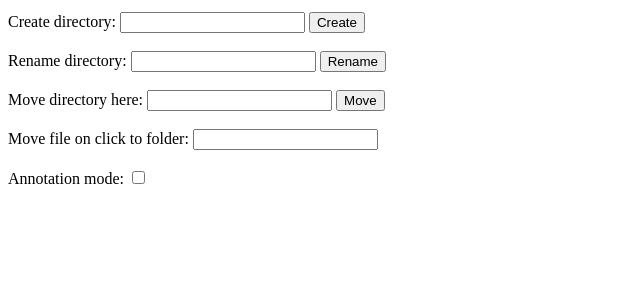
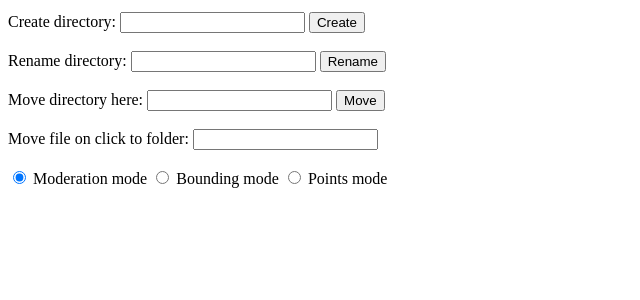
Before and after one commit to kostyaev/image-turk, a Python web app: template web/templates/browse.html in a window 1280 px wide. Shown: the part 268-568 px from the top of the page, without its empty margins (0-640 px from the left). Run offline with Jinja, Linux system fonts and the light colour scheme; the template is opened without the code that fills it, so the values that code supplies are empty; some libraries are stand-ins or nearby versions.

Commit message:
points mode

```diff
--- a/web/templates/base.html
+++ b/web/templates/base.html
@@ -54,15 +54,22 @@
     $(document).ready(function () {
         var $content = $('#content');
 
-        $('#annotations_enabled').on("change", function () {
-            if ($(this).is(":checked")) {
-                $content.addClass('annotations');
-                enableSelect();
-            } else {
-                $content.removeClass('annotations');
-                disableSelect();
+        $('input[name=mode]').on("change", function () {
+
+            switch (this.value) {
+                case 'moderation':
+                    disableSelect();
+                    break;
+                case 'bounding':
+                    enableSelect('areas');
+                    break;
+                case 'points':
+                    enableSelect('points');
+                    break;
             }
+
         })
+
 
         $('.webImage').on("click", function (e) {
             var $input = $(this);
@@ -213,12 +220,20 @@
         });
 
 
-        function enableSelect() {
+        function enableSelect(mode) {
+
+            if ($content.hasClass('annotations')) {
+                disableSelect();
+            }
+
+            $content.addClass('annotations');
+
             $('.localImage').each(function (i, img) {
 
                 var $img = $(img)
-                var initialAreas = $img.data('areas') ? $img.data('areas') : JSON.parse($img.attr('data-areas'))
+                var initialAreas = $img.data(mode) ? $img.data(mode) : JSON.parse($img.attr('data-' + mode))
                 $img.data('disabling', false)
+                $img.data('mode', mode)
 
 
                 function onLoad() {
@@ -229,19 +244,25 @@
                         return {
                             x: Math.ceil(area.x / ratio),
                             y: Math.ceil(area.y / ratio),
-                            width: Math.floor(area.width / ratio),
-                            height: Math.floor(area.height / ratio)
+                            width: Math.floor(area.width / ratio) || 5,
+                            height: Math.floor(area.height / ratio) || 5
                         }
                     });
 
+                    console.log(initialAreas)
+
                     $img.selectAreas({
-                        areas: initialAreas
+                        areas: initialAreas,
+                        minSize: [ 5, 5 ],
+                        maxSize: mode === 'points' ? [ 5.1, 5.1 ] : [ 0, 0 ]
                     });
 
                     if (!$img.data('inited')) {
                         $img.data('inited', true);
 
                         $img.on('changed', function (e, _, areas) {
+
+                            var _mode = $img.data('mode');
 
                             if ($img.data('disabling')) {
                                 return
@@ -258,7 +279,7 @@
 
                             var body = {
                                 img: $img.attr('src'),
-                                areas: areas
+                                [_mode]: areas
                             };
 
                             $.ajax({
@@ -266,11 +287,9 @@
                                 context: this,
                                 dataType: "json",
                                 contentType: "application/json; charset=utf-8",
-                                url: window.location.href + '/areas',
+                                url: window.location.href + '/' + _mode,
                                 data: JSON.stringify(body),
                                 success: function (html) {
-
-
                                 },
                                 failure: function (errMsg) {
                                 }
@@ -290,8 +309,11 @@
         }
 
         function disableSelect() {
+            $content.removeClass('annotations');
+
             $('.localImage').each(function (i, img) {
                 var $img = $(img);
+                var mode = $img.data('mode')
 
                 var ratio = img.naturalWidth / $img.width();
 
@@ -306,7 +328,7 @@
                     }
                 });
 
-                $img.data('areas', areas);
+                $img.data(mode, areas);
 
                 $img.data('disabling', true);
 
--- a/web/templates/browse.html
+++ b/web/templates/browse.html
@@ -58,8 +58,19 @@
 <br/>
 
 <div>
-    <label for="annotations_enabled">Annotation mode:</label>
-    <input type="checkbox" name="annotations_enabled" id="annotations_enabled"/>
+    <label>
+        <input type="radio" name="mode" value="moderation" checked/>
+        Moderation mode
+    </label>
+
+    <label>
+        <input type="radio" name="mode" value="bounding"/>
+        Bounding mode
+    </label>
+    <label>
+        <input type="radio" name="mode" value="points"/>
+        Points mode
+    </label>
 </div>
 
 <br/>
@@ -94,7 +105,7 @@
 
 {% for image in images %}
 <div class="imgWrapper">
-    <img src="{{ image }}" data-areas="{{ areas[ image.rsplit('.')[0] ] or [] }}" class="localImage imgContain"
+    <img src="{{ image }}" data-areas="{{ areas[ image.rsplit('.')[0] ] or [] }}" data-points="{{ points[ image.rsplit('.')[0] ] or [] }}" class="localImage imgContain"
          style="max-width: 256px"/>
     <span class="imgRemove" data-img="{{ image }}">X</span>
 </div>
```
Also changed, not shown: web/views.py (+31 -0 lines).
